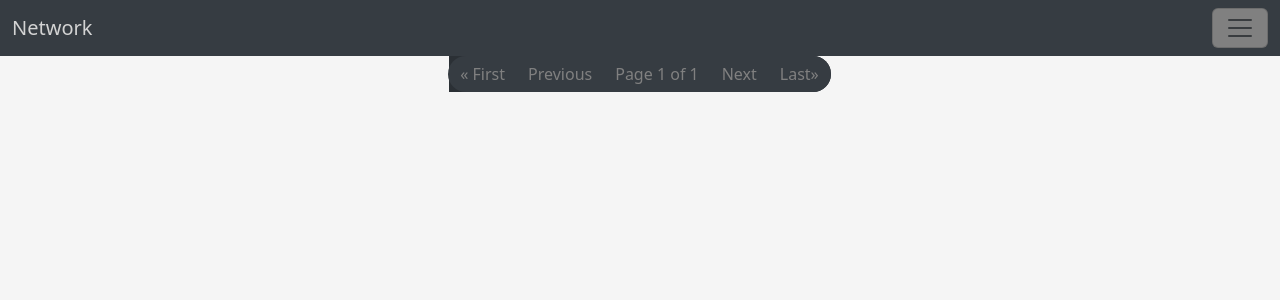
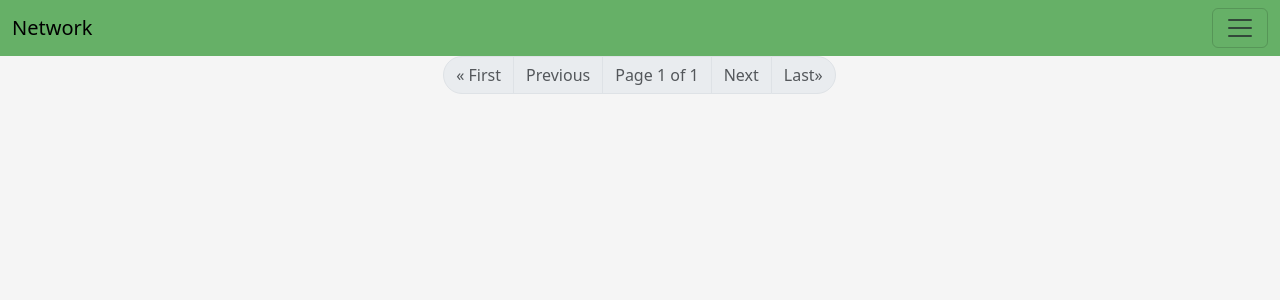
Before and after one commit to NearBee/Js-Network, a Django app: page / in a window 1280 px wide. Shown: the top 300 px of the page. Run offline with Django 3.2, Linux system fonts and the light colour scheme; data that the repository does not hold is empty.

Commit message:
returned layout to light mode for a default

```diff
--- a/network/templates/network/layout.html
+++ b/network/templates/network/layout.html
@@ -12,7 +12,7 @@
     {% endblock %}
 </head>
 
-<body class="dark-mode">
+<body>
 
     <nav class="navbar fixed-top">
         <div class="container-fluid">
```
